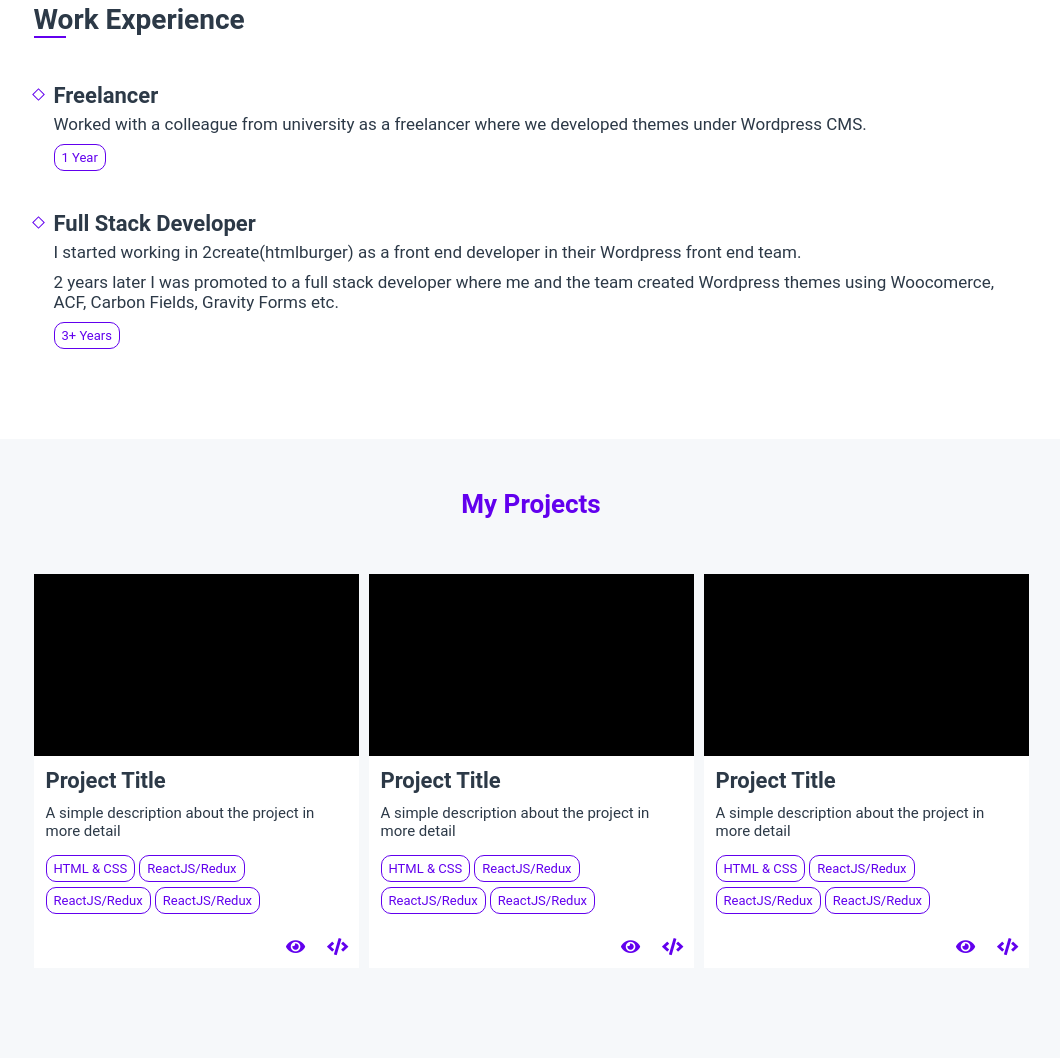
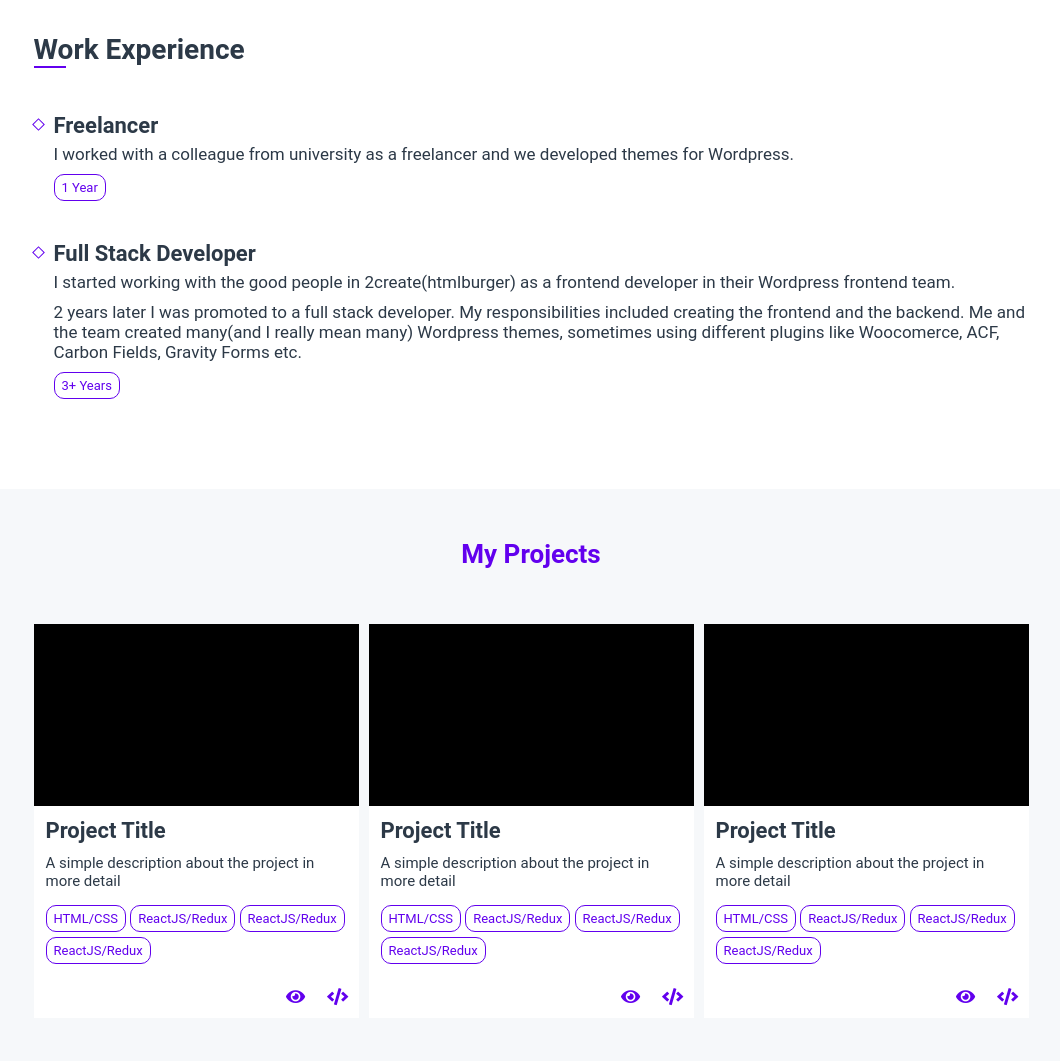
Before and after one commit to MilushMilushev/mmilushev, a plain HTML site: page index.html in a window 1280 px wide. Shown: the part 1343-2404 px from the top of the page, without its empty margins (109-1169 px from the left). Drawn offline with Linux system fonts and the light colour scheme.

Commit message:
Change text

```diff
--- a/index.html
+++ b/index.html
@@ -6,8 +6,8 @@
 	<meta name="viewport" content="width=device-width, initial-scale=1, maximum-scale=1">
 
 	<title>Milush Milushev</title>
-
-	<link rel="shortcut icon" type="image/x-icon" href="css/images/favicon.ico" />
+	<link rel="shortcut icon" href="css/images/favicon.ico" type="image/x-icon">
+	<link rel="icon" href="css/images/favicon.ico" type="image/x-icon">
 	<link rel="stylesheet" href="css/fontawesome.min.css" />
 	<link rel="stylesheet" href="css/style.css" />
 </head>
@@ -49,7 +49,9 @@
 
 					<p>I have a <strong>bachelor degree in computer systems and technologies</strong> and I'm a full stack web developer with <strong>4 years of experience.</strong></p>
 
-					<p> I’m a person who believes everyone should try to become the best version of themselves. I value truth, honor, kindness and perseverance. I love my job as a web developer, because there is always something new to learn. This helps in keeping my mind sharp and my day interesting.</p>
+					<p> I’m a person who believes everyone should try to become the best version of themselves. I value truth, honor, kindness and perseverance. </p>
+
+					<p>I love my job as a web developer, because there is always something new to learn. This helps in keeping my mind sharp and my day interesting.</p>
 
 					<p>In my free time I enjoy Health, Exercise & Fitness, Time Management, Personal Development</p>
 				</div>
@@ -128,7 +130,7 @@
 					<li>
 						<h5>Freelancer</h5>
 
-						<p>Worked with a colleague from university as a freelancer where we developed themes under Wordpress CMS.</p>
+						<p>I worked with a colleague from university as a freelancer and we developed themes for Wordpress.</p>
 
 						<p>
 							<span>1 year</span>
@@ -138,9 +140,9 @@
 					<li>
 						<h5>Full Stack Developer</h5>
 
-						<p>I started working in 2create(htmlburger) as a front end developer in their Wordpress front end team.</p>
+						<p>I started working with the good people in 2create(htmlburger) as a frontend developer in their Wordpress frontend team.</p>
 
-						<p>2 years later I was promoted to a full stack developer where me and the team created Wordpress themes using Woocomerce, ACF, Carbon Fields, Gravity Forms etc.</p>
+						<p>2 years later I was promoted to a full stack developer. My responsibilities included creating the frontend and the backend. Me and the team created many(and I really mean many) Wordpress themes, sometimes using different plugins like Woocomerce, ACF, Carbon Fields, Gravity Forms etc.</p>
 
 						<p>
 							<span>3+ years</span>
@@ -167,7 +169,7 @@
 								<p>A simple description about the project in more detail</p>
 
 								<div class="project-meta">
-									<span>HTML & CSS</span>
+									<span>HTML/CSS</span>
 
 									<span>ReactJS/Redux</span>
 
@@ -201,7 +203,7 @@
 								<p>A simple description about the project in more detail</p>
 
 								<div class="project-meta">
-										<span>HTML & CSS</span>
+									<span>HTML/CSS</span>
 
 									<span>ReactJS/Redux</span>
 
@@ -235,7 +237,7 @@
 								<p>A simple description about the project in more detail</p>
 
 								<div class="project-meta">
-									<span>HTML & CSS</span>
+									<span>HTML/CSS</span>
 
 									<span>ReactJS/Redux</span>
 
```
Lines whose indentation alone changed are shown as unchanged.
